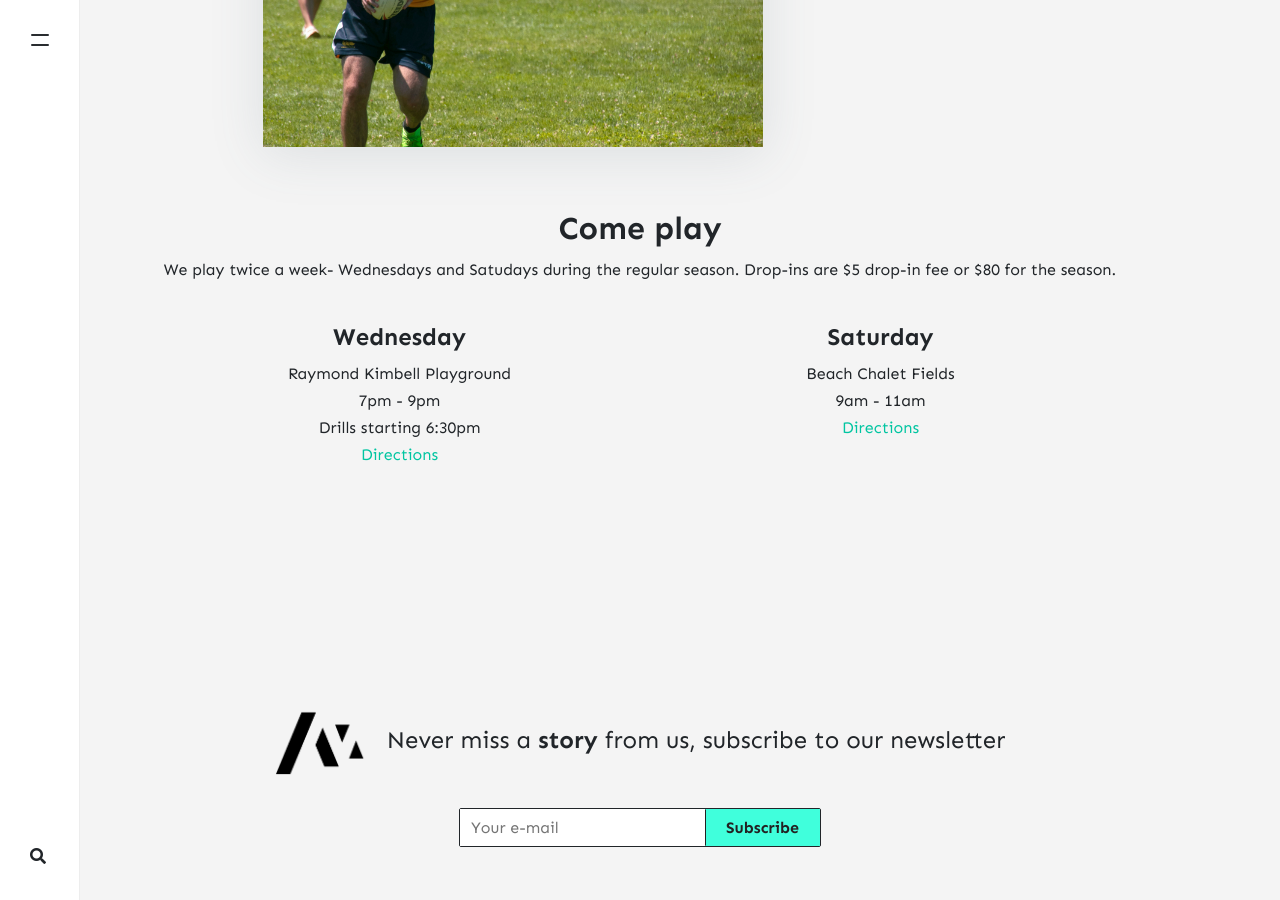
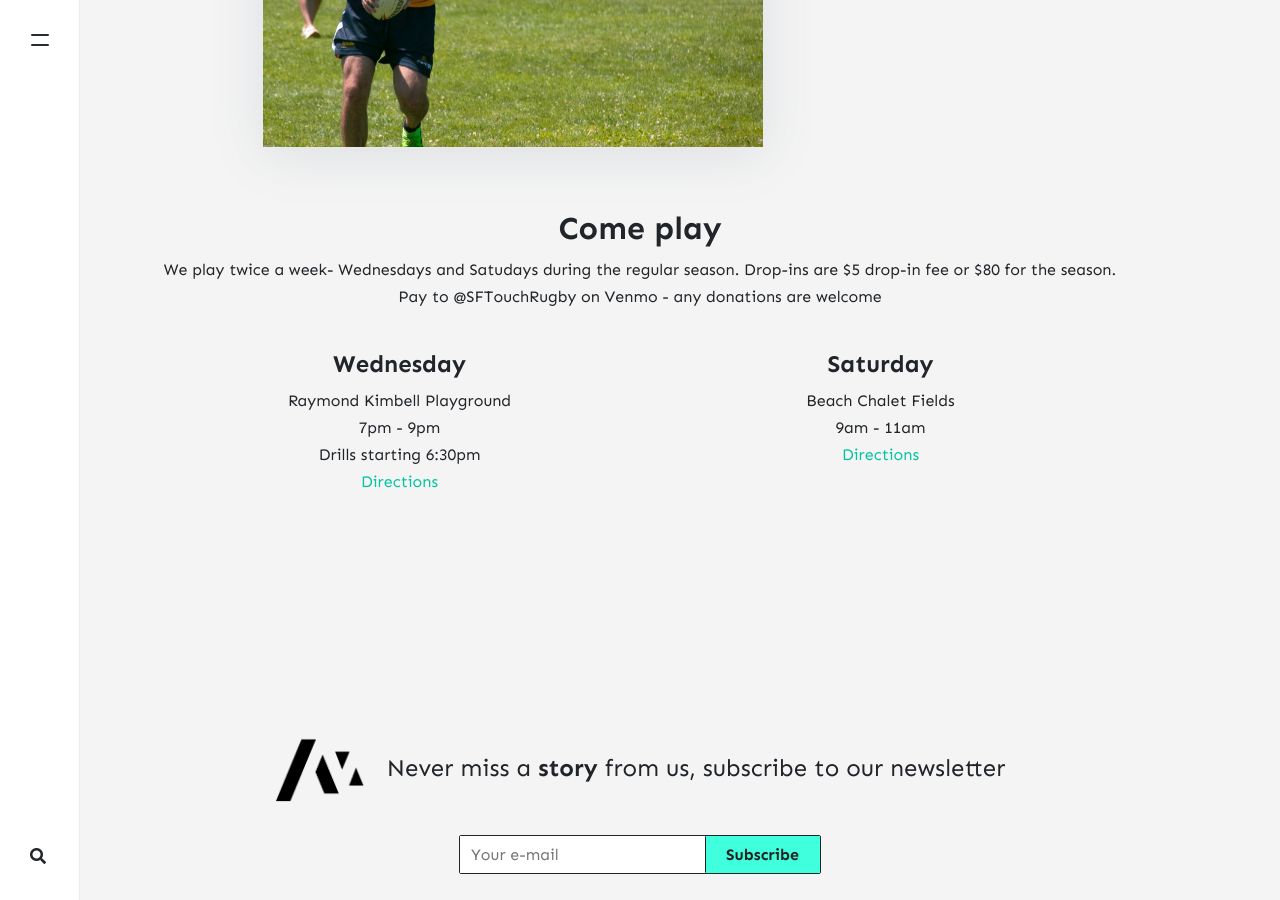
Before and after one commit to stackbit-projects/blue-triceratops-4f502, a Jekyll site: the page built from _pages/about.md, in a window 1280 px wide and 900 px high, scrolled down 696 px. Built offline with Jekyll 4.4.1, drawn with Linux system fonts in a browser that asks for light colours; nearby versions of some CDN libraries; comment, search, counter and statistics services are not loaded.

Commit message:
home.html: changed

```diff
--- a/_layouts/home.html
+++ b/_layouts/home.html
@@ -25,7 +25,7 @@ permalink: "/home.html"
     <div class="spacer-40">
         <h2 class="section-title">Come play</h2>
         <p>We play twice a week- Wednesdays and Satudays during the regular season. Drop-ins are $5 drop-in fee or $80 for the season.
-
+        Pay to @SFTouchRugby on Venmo - any donations are welcome
         </p>
     </div>
     <div class="column-group">
```
